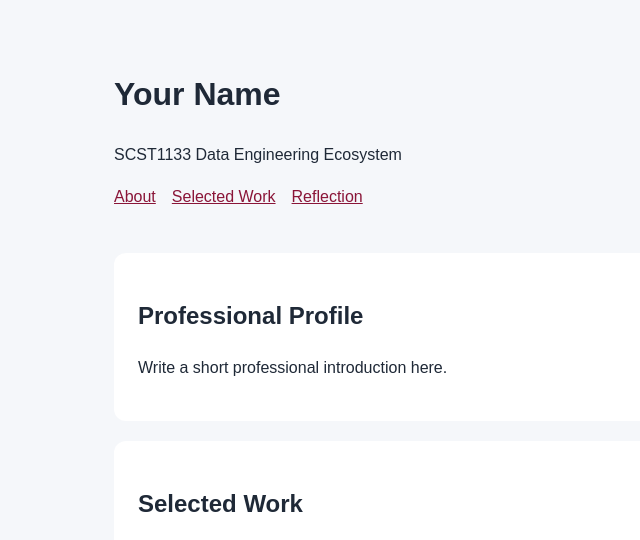
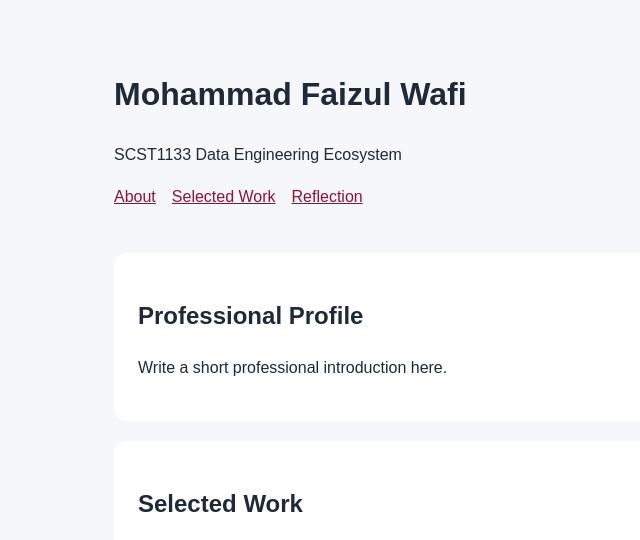
Before and after one commit to FaizulWafi/FaizulWafi.github.io, a plain HTML site: page index.html in a window 1280 px wide. Shown: the top 540 px of the page, without its empty margins (46-686 px from the left). Drawn offline with Linux system fonts and the light colour scheme.

Commit message:
Update index.html

```diff
--- a/index.html
+++ b/index.html
@@ -8,7 +8,7 @@
 </head>
 <body>
   <header>
-    <h1>Your Name</h1>
+    <h1>Mohammad Faizul Wafi</h1>
     <p>SCST1133 Data Engineering Ecosystem</p>
     <nav>
       <a href="#about">About</a>
```
